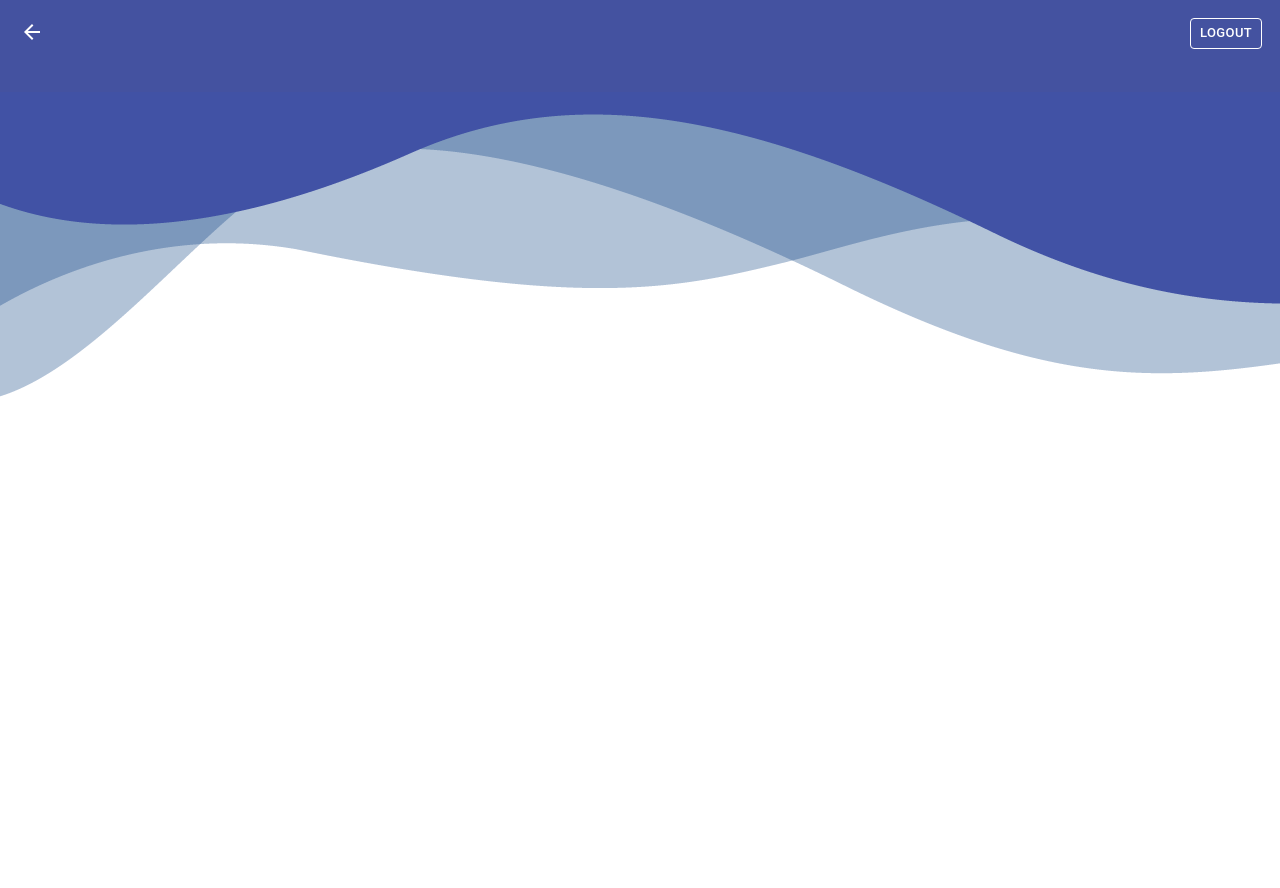
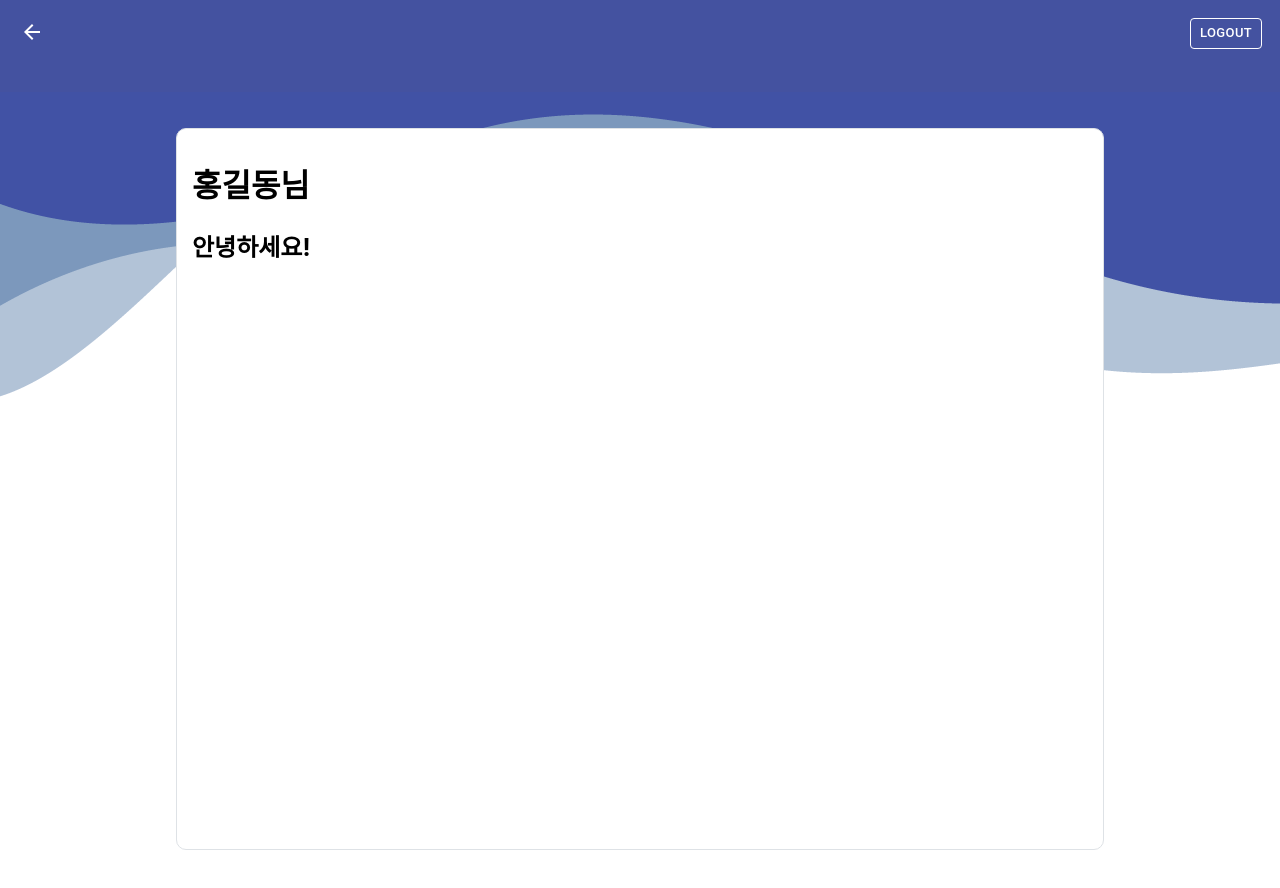
Before and after one commit to AntiCaffe/PDF, a React (Create React App) app in the folder src/main/frontend/: page /profile in a window 1280 px wide. Shown: the top 888 px of the page. Before the commit the page ends 800 px from the top, so only its background shows below. Built offline with nearby package versions, Linux system fonts and the light colour scheme.

Commit message:
fix: css 구체적으로 적용

```diff
--- a/src/main/frontend/src/layouts/dashboard/main-page/index.css
+++ b/src/main/frontend/src/layouts/dashboard/main-page/index.css
@@ -38,15 +38,15 @@
   color: white;
 }
 
-h1,
-h2,
-h3,
-h4,
-h5 {
+.main-page h1,
+.main-page h2,
+.main-page h3,
+.main-page h4,
+.main-page h5 {
   text-align: center;
 }
 
-h1 {
+.main-page h1 {
   display: block;
   padding-top: 60px;
   margin-top: 0;
@@ -57,7 +57,7 @@ h1 {
   box-sizing: border-box;
 }
 
-h2 {
+.main-page h2 {
   display: block;
   font-size: 1.9em;
   margin-block-start: 0.83em;
@@ -156,7 +156,7 @@ h2 {
   justify-content: center !important;
 }
 
-a {
+.main-page a {
   text-decoration: none;
   cursor: pointer;
   background-color: transparent;
--- a/src/main/frontend/src/layouts/dashboard/main-page/index.js
+++ b/src/main/frontend/src/layouts/dashboard/main-page/index.js
@@ -41,7 +41,7 @@ function Dashboard() {
   };
 
   return (
-    <div>
+    <div className="main-page">
       <div className="menu-bar">
         <div className="menu-set">
           <a className="menu-item" onClick={handleScrollToNormal}>
@@ -96,7 +96,7 @@ function Dashboard() {
         </div>
       </div>
       <div className="hero-main"></div>
-      <h1 className="color-set disable-select">
+      <h1 className=" color-set disable-select">
         PCB 결함 탐지 <br /> 실시간 상황판
       </h1>
       <div className="container">
@@ -110,7 +110,7 @@ function Dashboard() {
         </p>
       </div>
       <div className="top container">
-        <h2 className=" disable-select">상태 현황</h2>
+        <h2 className="disable-select">상태 현황</h2>
         <div className="row">
           <div className="text-box text-center">
             <p className="number">50,000</p>
--- a/src/main/frontend/src/layouts/profile/index.css
+++ b/src/main/frontend/src/layouts/profile/index.css
@@ -29,3 +29,22 @@
   user-select: none;
   pointer-events: none;
 }
+
+.profile-container {
+  max-width: 70%;
+  width: 100%;
+  height: 700px;
+  padding-right: 15px;
+  padding-left: 15px;
+  margin-right: auto;
+  margin-left: auto;
+}
+
+.set-top {
+  top: -430px;
+  position: relative;
+}
+
+.set-maxheight {
+  max-height: 900px;
+}
--- a/src/main/frontend/src/layouts/profile/index.js
+++ b/src/main/frontend/src/layouts/profile/index.js
@@ -3,7 +3,7 @@ import { useState } from "react";
 import { useNavigate } from "react-router-dom";
 import "./index.css";
 import bgImage from "src/assets/images/wave-blue-1.png";
-import { TextField, Grid, Box } from "@mui/material";
+import { TextField, Grid, Box, Typography } from "@mui/material";
 import ArrowBackIcon from "@mui/icons-material/ArrowBack";
 import { IconButton, Button } from "@mui/material";
 
@@ -29,7 +29,7 @@ const ProfilePage = () => {
   };
 
   return (
-    <div>
+    <div className="set-maxheight">
       <div>
         <div className="icon-container">
           <IconButton
@@ -63,6 +63,14 @@ const ProfilePage = () => {
         <div className="background-hero"></div>
         <img className="disable-select" src={bgImage}></img>
       </div>
+      <div className="set-top">
+        <div className="top profile-container">
+          <div>
+            <h1>홍길동님</h1>
+            <h2>안녕하세요!</h2>
+          </div>
+        </div>
+      </div>
     </div>
   );
 };
```
